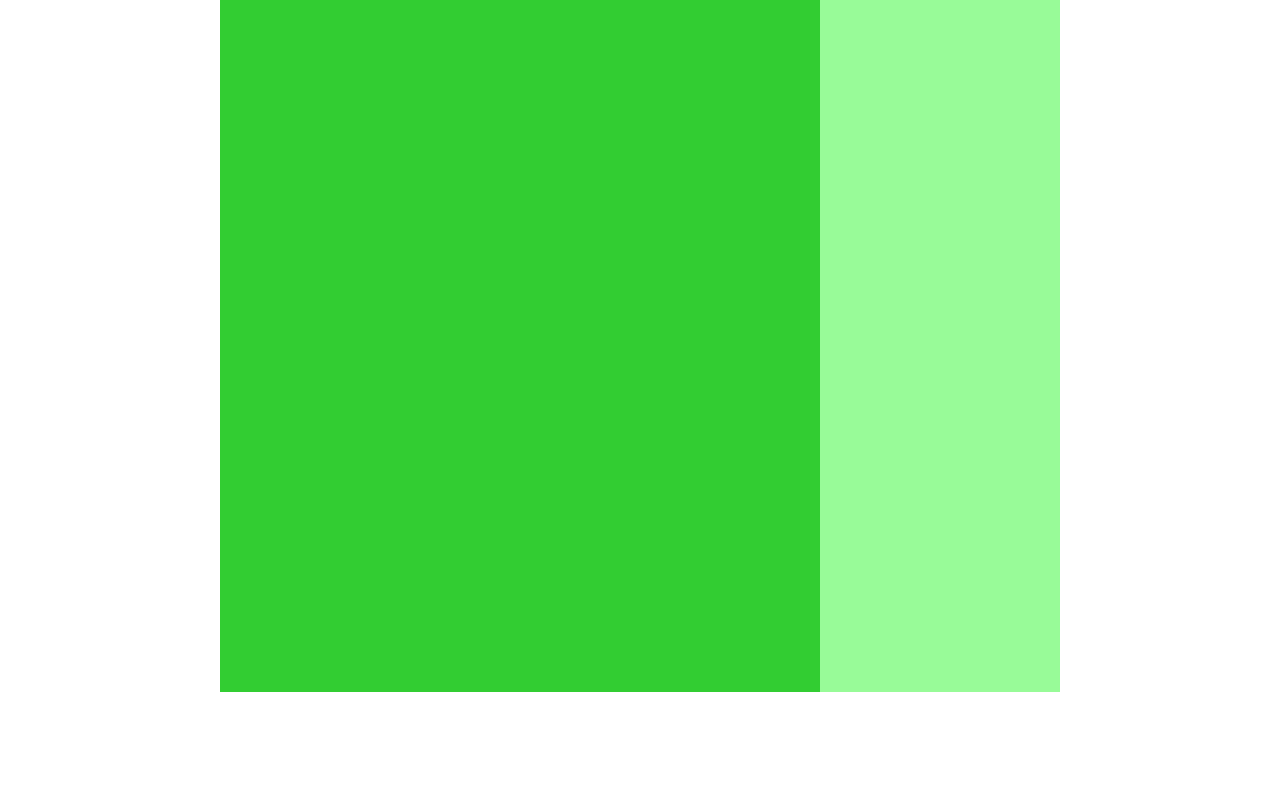
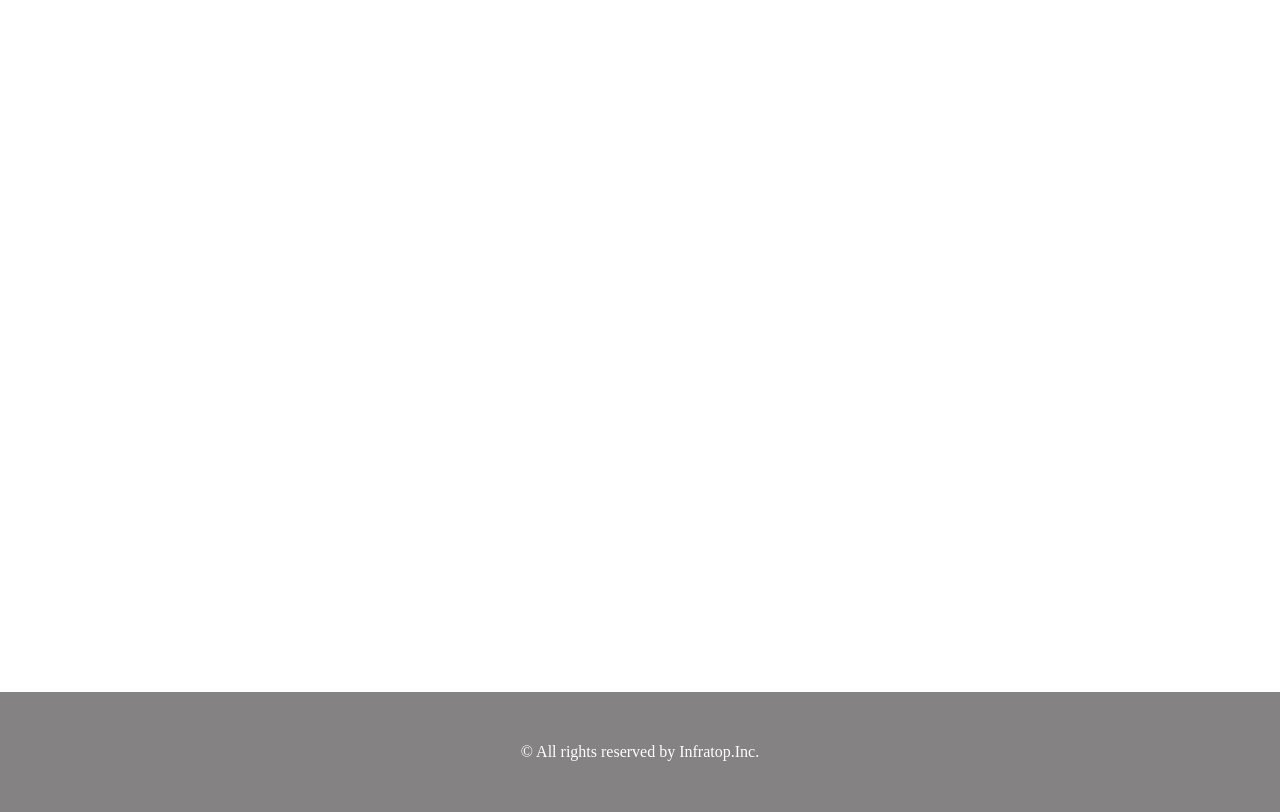
Before and after one commit to kamikurah/caravan, a plain HTML site: page index.html in a window 1280 px wide. Shown: the part 1131-1943 px from the top of the page. Drawn offline with Linux system fonts and the light colour scheme.

Commit message:
[add]1-5

```diff
--- a/index.html
+++ b/index.html
@@ -31,6 +31,8 @@
       <div class="blog"></div>
       <div class="sidebar"></div>
     </div>
-    <footer></footer>
+    <footer>
+      <p class="footer-text">© All rights reserved by Infratop.Inc.</p>
+    </footer>
   </body>
 </html>
--- a/style.css
+++ b/style.css
@@ -2,6 +2,10 @@
   margin: 0px;
   paddin: 0px;
   box-sizing: border-box;
+  color:#6c6b6b;
+}
+a{
+  text-decoration: none;
 }
 header{
   width:90%;
@@ -25,17 +29,14 @@ header.heading{
 .main-visual{
   width: 100%;
   height: 300px;
-  background-color: orange;
 }
 .main-visual-content{
   width:350px;
   height:300px;
-  background-color: gold;
 }
 .main{
   width: 840px;
   height: 1400px;
-  background-color: green;
   display: flex;
   justify-content: center;
   margin: 0 auto;
@@ -43,14 +44,18 @@ header.heading{
 .blog{
   width:600px;
   height: 1400px;
-  background-color: limegreen;
 }
 .sidebar{
   width:240px;
   height: 1400px;
-  background-color: palegreen;
 }
 footer{
   width: 100%;
   height:  120px;
+  text-align:center;
+  line-height:120px;
+  background-color: #848282
 }
+.footer-text{
+  color:#fff;
+}
```
